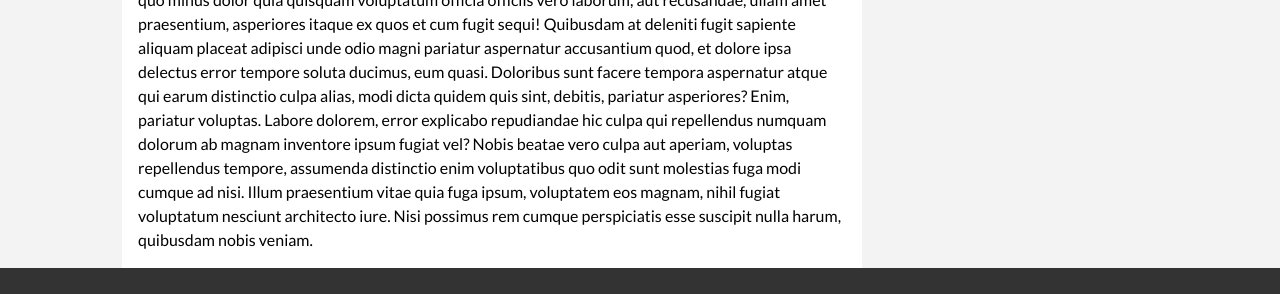
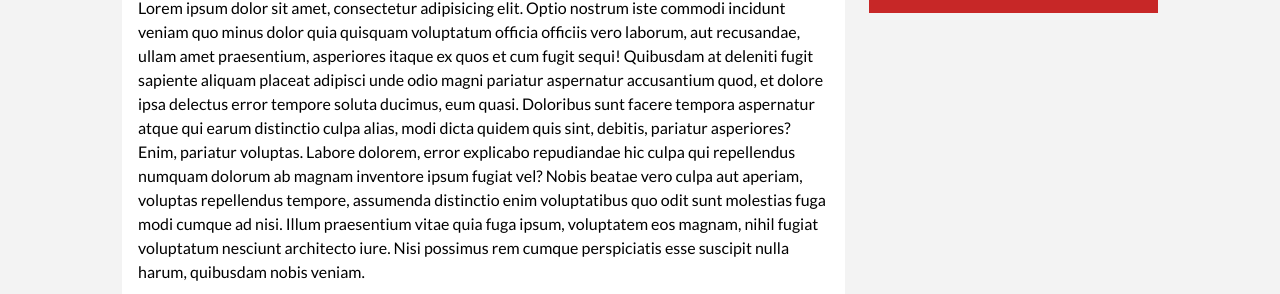
Before and after one commit to HananMustafaEL-hady/HTML-CSS, a plain HTML site: page Grid/about.html in a window 1280 px wide. Shown: the part 269-563 px from the top of the page. Drawn offline with Linux system fonts and the light colour scheme.

Commit message:
about page

```diff
--- a/Grid/style.css
+++ b/Grid/style.css
@@ -254,6 +254,8 @@ h6 {
 .page-container {
   display: grid;
   grid-template-columns: 5fr 2fr;
+  margin: 2rem 0;
+  grid-gap: 1.5rem;
 }
 .page-container > *:first-child {
   grid-row: 1 / class 2;
```
